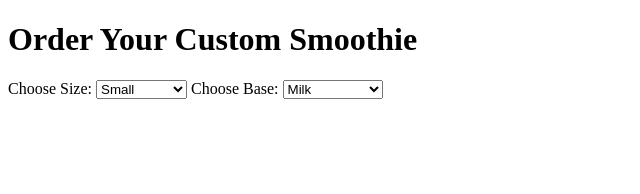
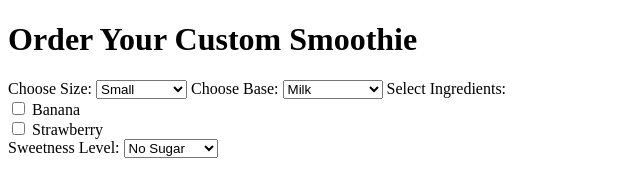
Before and after one commit to manozchhetr/COMp1073-Assignment2-Manoj-khatri-chhetri, a plain HTML site: page index.html in a window 1280 px wide. Shown: the whole page, without its empty margins (0-640 px from the left). Drawn offline with Linux system fonts and the light colour scheme.

Commit message:
Add ingredients and sweetness options to form

```diff
--- a/index.html
+++ b/index.html
@@ -30,6 +30,20 @@
             <option value="cream">Cream</option>
             <option value="water">Water</option>
         </select>
+        <label for="ingredients">Select Ingredients:</label>
+<div id="ingredients">
+    <input type="checkbox" name="ingredient" value="banana"> Banana<br>
+    <input type="checkbox" name="ingredient" value="strawberry"> Strawberry<br>
+    <!-- Add other ingredients similarly -->
+</div>
+
+<label for="sweetness">Sweetness Level:</label>
+<select id="sweetness" name="sweetness">
+    <option value="no sugar">No Sugar</option>
+    <option value="light">Light</option>
+    <option value="medium">Medium</option>
+    <option value="extra">Extra Sweet</option>
+</select>
     </form>
 
 </body>
--- a/script.js
+++ b/script.js
@@ -1,3 +1,4 @@
+// Smoothie class definition
 class Smoothie {
     constructor(size, base, ingredients, sweetness) {
         this.size = size;
@@ -6,6 +7,7 @@ class Smoothie {
         this.sweetness = sweetness;
     }
 
+    // Method to get a description of the smoothie
     getDescription() {
         let description = `Size: ${this.size} <br>`;
         description += `Base: ${this.base} <br>`;
@@ -13,15 +15,21 @@ class Smoothie {
         description += `Sweetness: ${this.sweetness} <br>`;
         return description;
     }
-}document.getElementById("orderButton").addEventListener("click", function() {
+}
+
+// Event listener for the order button
+document.getElementById("orderButton").addEventListener("click", function() {
+    // Get values from the form
     const size = document.getElementById("size").value;
     const base = document.getElementById("base").value;
     const sweetness = document.getElementById("sweetness").value;
     const ingredients = Array.from(document.querySelectorAll("input[name='ingredient']:checked"))
                              .map(ingredient => ingredient.value);
 
+    // Create a new smoothie object
     const smoothie = new Smoothie(size, base, ingredients, sweetness);
+
+    // Display the smoothie description
     document.getElementById("orderDetails").innerHTML = smoothie.getDescription();
     document.getElementById("orderSummary").style.display = "block";
-
 });
```
